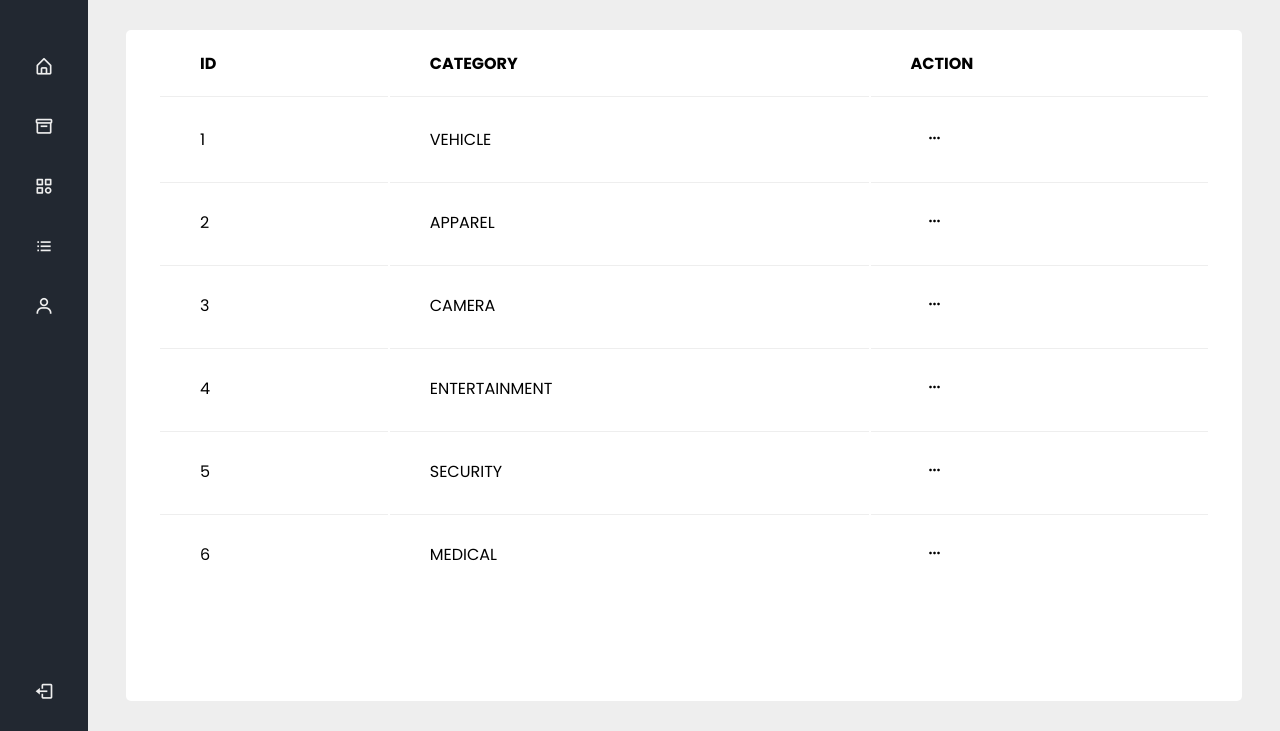
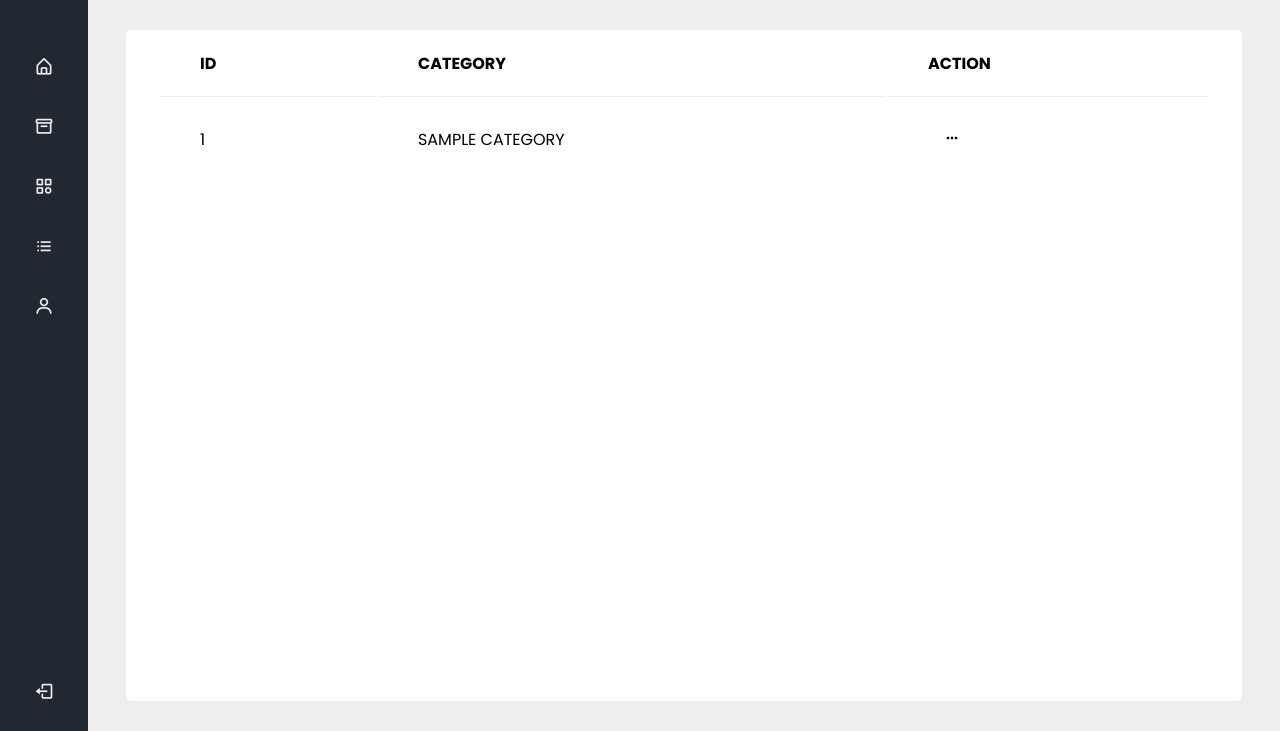
Before and after one commit to GaruVA/admin-panel, a PHP site: page /categories.php in a window 1280 px wide. Shown: the part 69-800 px from the top of the page. Run offline with PHP 8.4, Linux system fonts and the light colour scheme; tables that the repository leaves empty or names only in its code hold one stand-in row (values such as "Sample post").

Commit message:
categories table auto updates

```diff
--- a/categories.php
+++ b/categories.php
@@ -93,84 +93,42 @@
                         </tr>
                     </thead>
                     <tbody>
-                        <tr>
-                            <td>1</td>
-                            <td>Vehicle</td>
-                            <td>
-                                <a class="nav-link dropdown-toggle nav-center" href="#" id="navbarDarkDropdownMenuLink" role="button" data-bs-toggle="dropdown" aria-expanded="false">
-                                    <i class='bx bx-dots-horizontal-rounded' ></i>
-                                </a>
-                                <div class="dropdown-menu">
-                                    <a class="dropdown-item" href="#">Edit</a>
-                                    <a class="dropdown-item" href="#">Delete</a>
-                                </div>
-                            </td>
-                        </tr>
-                        <tr>
-                            <td>2</td>
-                            <td>Apparel</td>
-                            <td>
-                                <a class="nav-link dropdown-toggle nav-center" href="#" id="navbarDarkDropdownMenuLink" role="button" data-bs-toggle="dropdown" aria-expanded="false">
-                                    <i class='bx bx-dots-horizontal-rounded' ></i>
-                                </a>
-                                <div class="dropdown-menu">
-                                    <a class="dropdown-item" href="#">Edit</a>
-                                    <a class="dropdown-item" href="#">Delete</a>
-                                </div>
-                            </td>
-                        </tr>
-                        <tr>
-                            <td>3</td>
-                            <td>Camera</td>
-                            <td>
-                                <a class="nav-link dropdown-toggle nav-center" href="#" id="navbarDarkDropdownMenuLink" role="button" data-bs-toggle="dropdown" aria-expanded="false">
-                                    <i class='bx bx-dots-horizontal-rounded' ></i>
-                                </a>
-                                <div class="dropdown-menu">
-                                    <a class="dropdown-item" href="#">Edit</a>
-                                    <a class="dropdown-item" href="#">Delete</a>
-                                </div>
-                            </td>
-                        </tr>
-                        <tr>
-                            <td>4</td>
-                            <td>Entertainment</td>
-                            <td>
-                                <a class="nav-link dropdown-toggle nav-center" href="#" id="navbarDarkDropdownMenuLink" role="button" data-bs-toggle="dropdown" aria-expanded="false">
-                                    <i class='bx bx-dots-horizontal-rounded' ></i>
-                                </a>
-                                <div class="dropdown-menu">
-                                    <a class="dropdown-item" href="#">Edit</a>
-                                    <a class="dropdown-item" href="#">Delete</a>
-                                </div>
-                            </td>
-                        </tr>
-                        <tr>
-                            <td>5</td>
-                            <td>Security</td>
-                            <td>
-                                <a class="nav-link dropdown-toggle nav-center" href="#" id="navbarDarkDropdownMenuLink" role="button" data-bs-toggle="dropdown" aria-expanded="false">
-                                    <i class='bx bx-dots-horizontal-rounded' ></i>
-                                </a>
-                                <div class="dropdown-menu">
-                                    <a class="dropdown-item" href="#">Edit</a>
-                                    <a class="dropdown-item" href="#">Delete</a>
-                                </div>
-                            </td>
-                        </tr>
-                        <tr>
-                            <td>6</td>
-                            <td>Medical</td>
-                            <td>
-                                <a class="nav-link dropdown-toggle nav-center" href="#" id="navbarDarkDropdownMenuLink" role="button" data-bs-toggle="dropdown" aria-expanded="false">
-                                    <i class='bx bx-dots-horizontal-rounded' ></i>
-                                </a>
-                                <div class="dropdown-menu">
-                                    <a class="dropdown-item" href="#">Edit</a>
-                                    <a class="dropdown-item" href="#">Delete</a>
-                                </div>
-                            </td>
-                        </tr>
+                        <?php
+                            include("includes/connection.php");
+
+                            // Fetch categories from the database
+                            $sql_select_categories = "SELECT * FROM categories;";
+                            $result_categories = mysqli_query($conn, $sql_select_categories);
+
+                            // Check if there are categories to display
+                            if (mysqli_num_rows($result_categories) > 0) {
+                                while ($category = mysqli_fetch_assoc($result_categories)) {
+                                    $category_id = $category['category_id'];
+                                    $category_name = $category['category_name'];
+
+                                    echo "<tr>
+                                            <td>$category_id</td>
+                                            <td>$category_name</td>
+                                            <td>
+                                                <div class='dropdown'>
+                                                    <a class='nav-link dropdown-toggle nav-center' href='#' id='navbarDarkDropdownMenuLink' role='button' data-bs-toggle='dropdown' aria-expanded='false'>
+                                                        <i class='bx bx-dots-horizontal-rounded'></i>
+                                                    </a>
+                                                    <div class='dropdown-menu' aria-labelledby='navbarDarkDropdownMenuLink'>
+                                                        <a class='dropdown-item' href='#'>Edit</a>
+                                                        <a class='dropdown-item' href='#'>Delete</a>
+                                                    </div>
+                                                </div>
+                                            </td>
+                                        </tr>";
+                                }
+                            } /*else {
+                                // Provide a message if there are no categories
+                                echo "<tr>
+                                        <td colspan='3'>No categories found.</td>
+                                      </tr>";
+                            }*/
+                        ?>
                         <tr>
                             <?php
                                 if(isset($_GET['view'])) {
```
